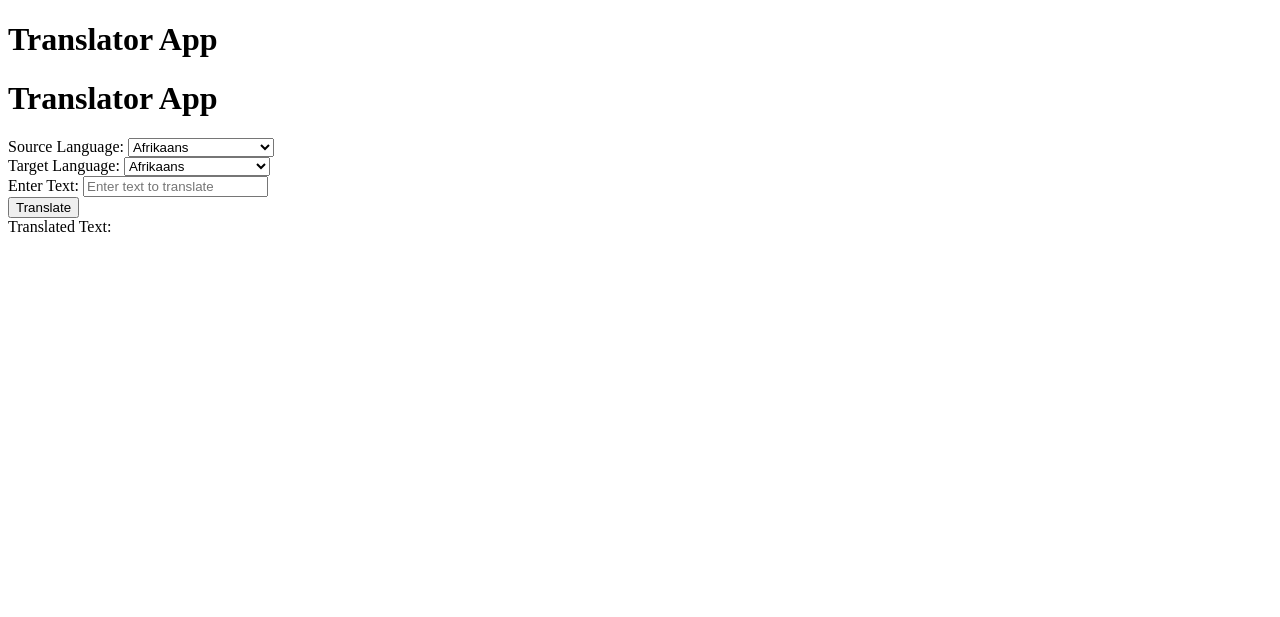
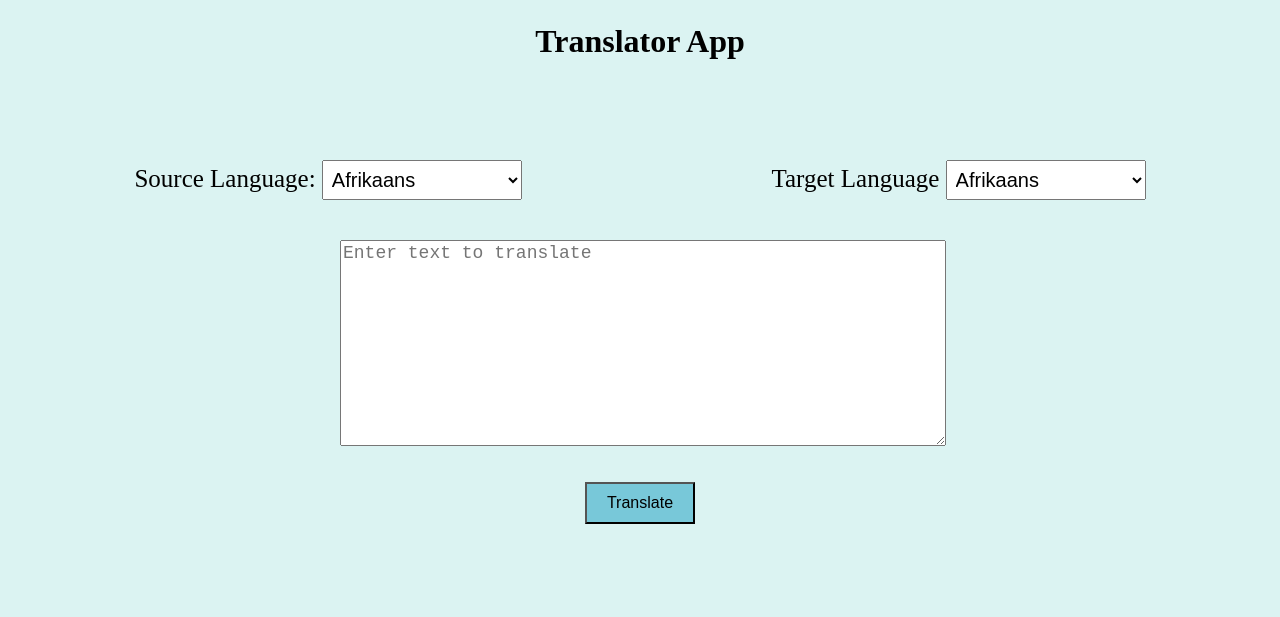
Before and after one commit to gm61091/Translator-App, a plain HTML site: page index.html in a window 1280 px wide. Drawn offline with Linux system fonts and the light colour scheme; no server answers.

Commit message:
new save

```diff
--- a/app.js
+++ b/app.js
@@ -127,7 +127,6 @@ const languages = [
 const sourceLanguageSelect = document.getElementById('sourceLanguage');
 const targetLanguageSelect = document.getElementById('targetLanguage');
 
-// Populate source and target language dropdowns
 languages.forEach(language => {
     const option = document.createElement('option');
     option.value = language.code;
@@ -151,7 +150,6 @@ async function fetchLanguages() {
         const response = await fetch(getLanguagesUrl, options);
         if (response.ok) {
             const data = await response.json();
-            // Assuming the API returns an array of language objects with 'code' and 'name' properties
             data.languages.forEach(language => {
                 const option = document.createElement('option');
                 option.value = language.code;
@@ -199,9 +197,15 @@ async function translateText() {
         console.error('Translation error:', error);
     }
 }
-
-// Event listener for translate button click
 document.getElementById('translateButton').addEventListener('click', translateText);
 
-// Fetch languages when the page loads
-fetchLanguages();
+document.getElementById('translateButton').addEventListener('click', function() {
+    // Your translation logic here
+
+    // Show the result container after translation
+    document.getElementById('resultContainer').style.display = 'block';
+});
+
+
+
+ fetchLanguages();
--- a/index.html
+++ b/index.html
@@ -9,37 +9,46 @@
 </head>
 
 <body>
-    <h1>Translator App</h1>
-    <body>
-        <h1>Translator App</h1>
+    <div class="container">
+        <h1 class="h1">Translator App</h1>
 
+        <div class="language-container">
             <div>
                 <label for="sourceLanguage">Source Language:</label>
                 <select id="sourceLanguage" placeholder="Select source language"></select>
             </div>
 
             <div>
-            <label for="targetLanguage">Target Language:</label>
+                <label for="targetLanguage">Target Language</label>
                 <select id="targetLanguage" placeholder="Select target language"></select>
             </div>
+        </div>
 
-        <div>
-            <label for="inputText">Enter Text:</label>
-            <input type="text" id="inputText" placeholder="Enter text to translate">
+        <div class="container">
+            <div class="input-container">
+                <div class="input-box">
+
+                    <textarea id="inputText" placeholder="Enter text to translate"></textarea>
                 </div>
 
                 <button id="translateButton">Translate</button>
+            </div>
 
-        <div>
-            <label for="translatedText">Translated Text:</label>
+            <div class="result-container" id="resultContainer">
+                <div class="result-box">
+
                     <div id="translatedText"></div>
+                </div>
+            </div>
+        </div>
+
+
+
+
+
     </div>
 
     <script src="app.js"></script>
 </body>
 
-
-    <script src="app.js"></script>
-
-</body>
 </html>
--- a/styles.css
+++ b/styles.css
@@ -0,0 +1,76 @@
+body {
+    background-color: #dbf3f2;
+}
+
+h1 {
+    margin-top: 15px;
+    margin-bottom: 100px; /* Adjust the margin-bottom value as needed */
+}
+
+
+
+
+.container {
+    display: flex;
+    flex-direction: column;
+    align-items: center;
+    margin-bottom: 50px;
+
+}
+
+.language-container {
+    font-size: 25px;
+    display: flex;
+    justify-content: space-between;
+    width: 80%;
+    margin-bottom: 10px;
+}
+
+
+select {
+    width: 200px;
+    height: 40px;
+    font-size: 20px;
+    padding: 5px;
+}
+
+
+#translateButton {
+    padding: 10px 20px;
+    font-size: 16px;
+    margin-top: 20px;
+    background-color: #28a6c58d;
+}
+
+
+
+.input-container {
+    margin-bottom: 10px;
+    width: 600px;
+    padding: 30px;
+    font-size: 25px;
+    text-align: center;
+
+}
+.result-container {
+    background-color: #fff;
+    width: 600px;
+    height: 200px;
+    font-size: 22px;
+    padding: 5px;
+    overflow-y: auto;
+}
+#resultContainer {
+    display: none; /* Hide the result container initially */
+}
+
+
+
+
+.input-box textarea {
+    width: 100%;
+    font-size: 18px;
+    height: 200px;
+    margin-bottom: 10px;
+
+}
```
Also changed, not shown: README.md, readme.txt (deleted). Lines whose indentation alone changed are shown as unchanged.
